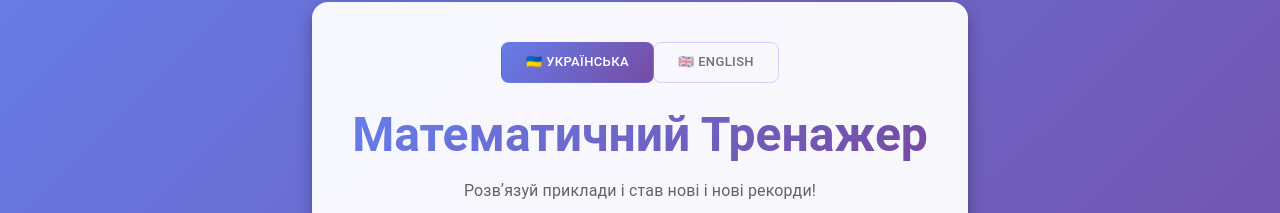
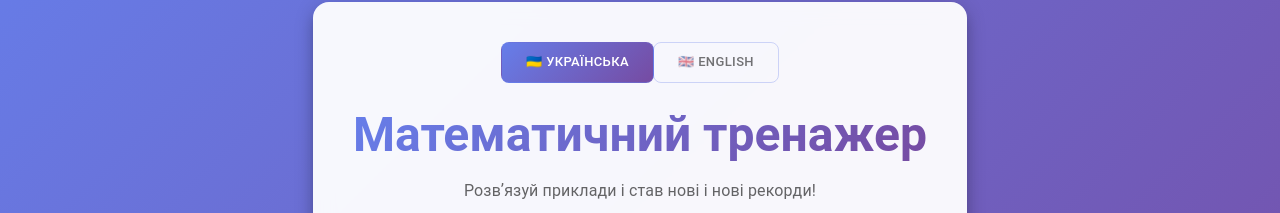
Before and after one commit to holovkoserhii/sums-training, a React (Vite) app: page / in a window 1280 px wide. Shown: the part 121-334 px from the top of the page. Built offline with nearby package versions, Linux system fonts and the light colour scheme.

Commit message:
Change favicon

```diff
--- a/src/translations.ts
+++ b/src/translations.ts
@@ -1,6 +1,6 @@
 export const translations = {
   en: {
-    title: 'Math Training',
+    title: 'Math training',
     subtitle: 'Challenge yourself with quick math problems!',
     enterName: 'Enter your name',
     startGame: 'Start Game',
@@ -19,7 +19,7 @@
     gameFinished: 'The game is finished. Your final score is {{score}}',
   },
   uk: {
-    title: 'Математичний Тренажер',
+    title: 'Математичний тренажер',
     subtitle: 'Розвʼязуй приклади і став нові і нові рекорди!',
     enterName: "Введіть ваше ім'я",
     startGame: 'Почати Гру',
```
Also changed, not shown: index.html (+1 -1 lines).
